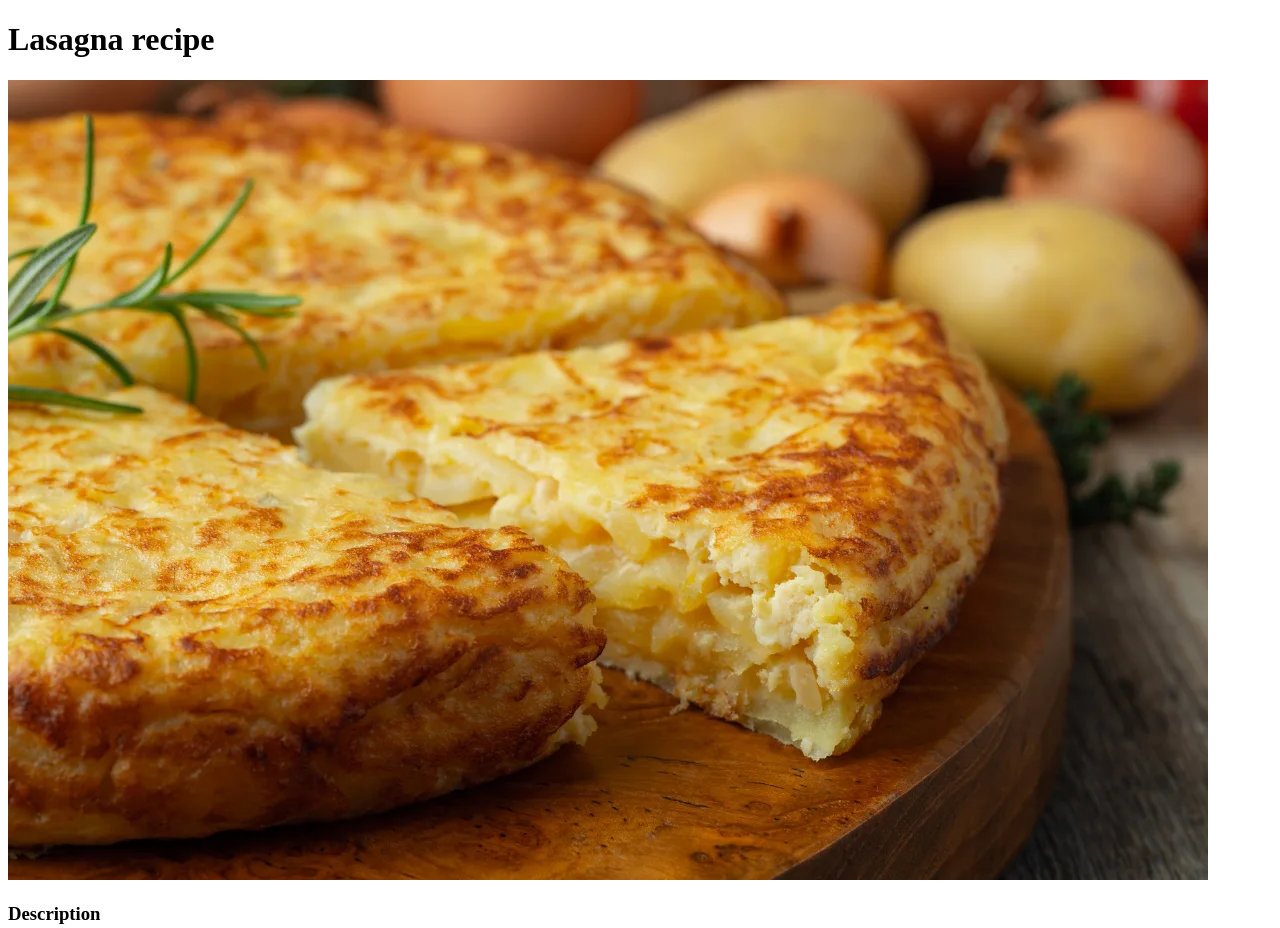
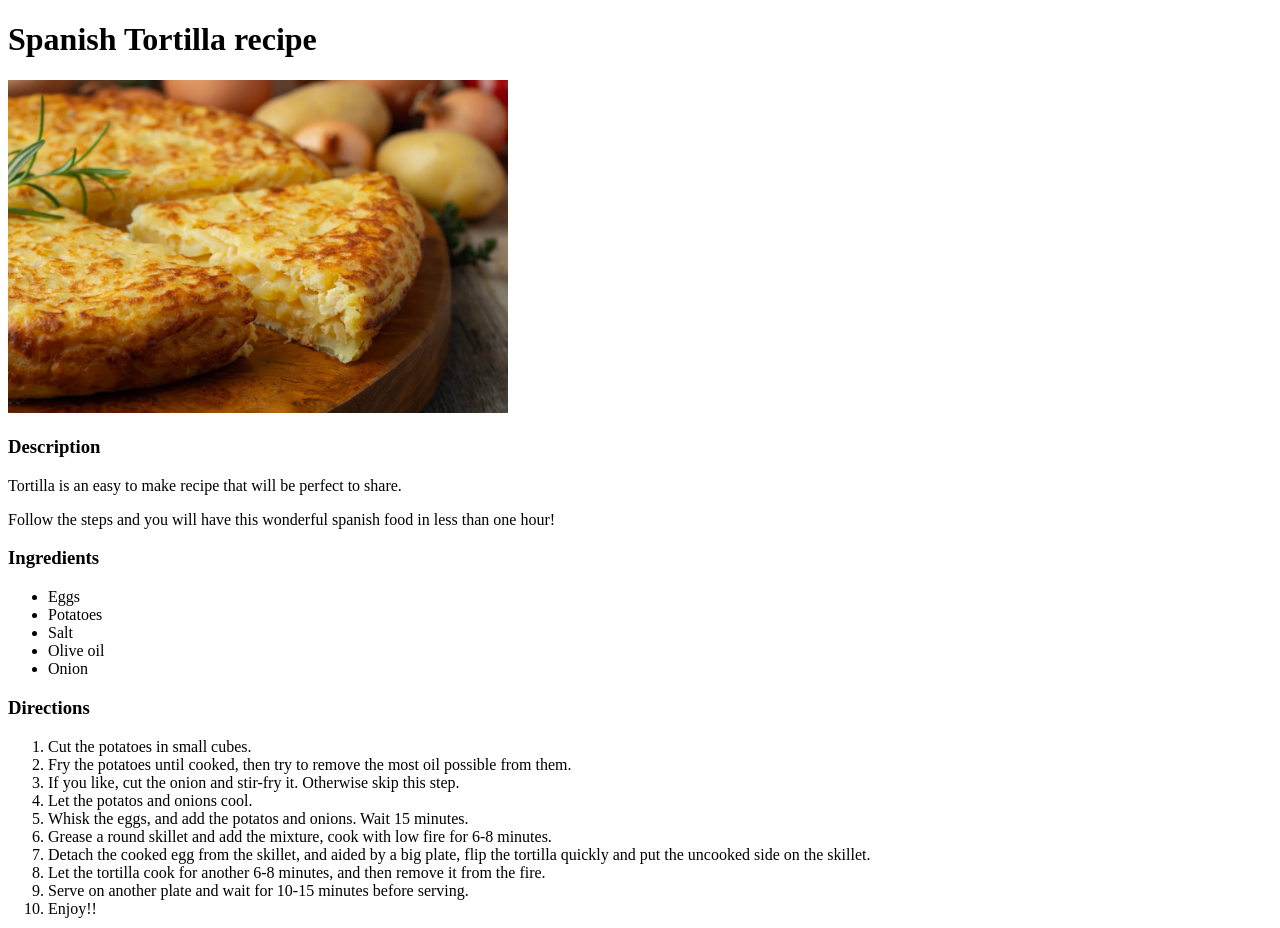
Before and after one commit to PavelSS2211/odin-recipes, a plain HTML site: page recipes/spanishtortilla.html in a window 1280 px wide. Shown: the top 928 px of the page. Drawn offline with Linux system fonts and the light colour scheme.

Commit message:
Standardize sizes of images and correc some typos

```diff
--- a/recipes/spanishtortilla.html
+++ b/recipes/spanishtortilla.html
@@ -6,8 +6,8 @@
     </head>
 
     <body>
-        <h1>Lasagna recipe</h1>
-        <img src="../img/Tortilla.webp" alt="Fluffy spanish tortilla">
+        <h1>Spanish Tortilla recipe</h1>
+        <img src="../img/Tortilla.webp" width="500" alt="Fluffy spanish tortilla">
         <h3>Description</h3>
         <p>Tortilla is an easy to make recipe that will be perfect to share. </p>
         <p>Follow the steps and you will have this wonderful spanish food in less than one hour!</p>
```
Also changed, not shown: recipes/frenchtoast.html (+1 -1 lines), recipes/lasagna.html (+1 -1 lines).
